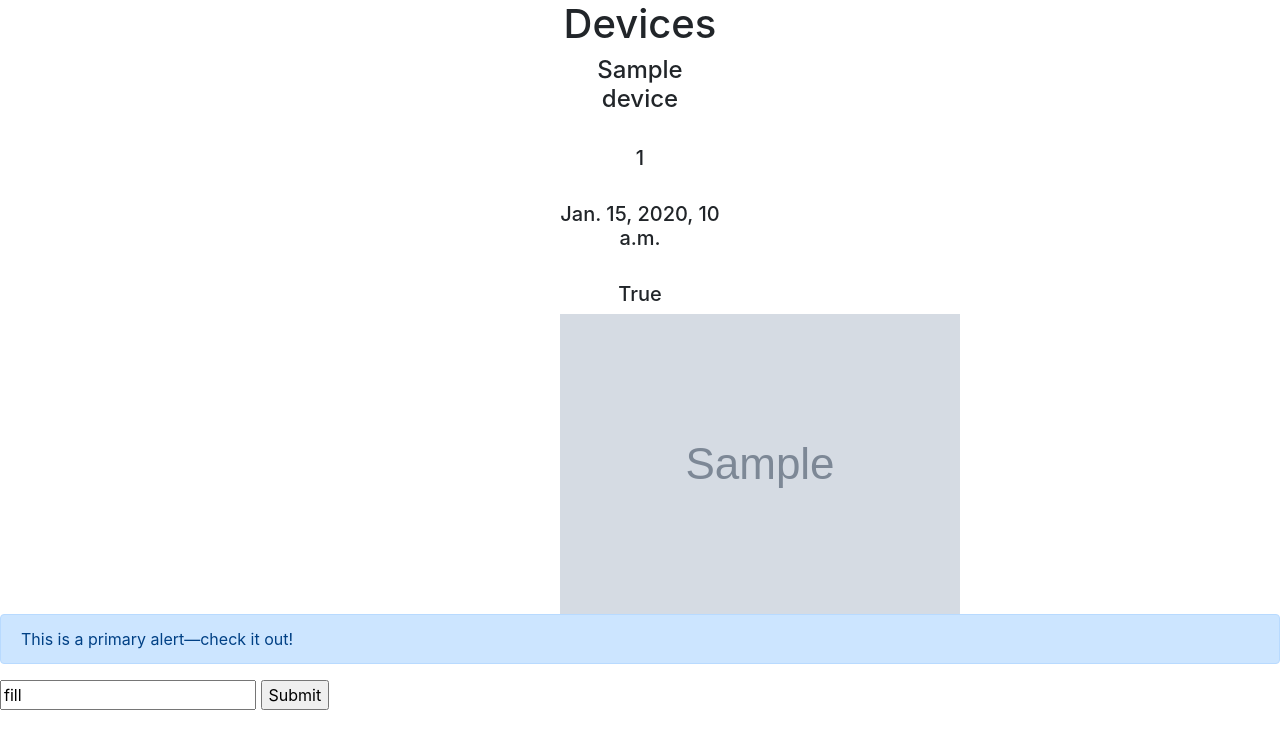
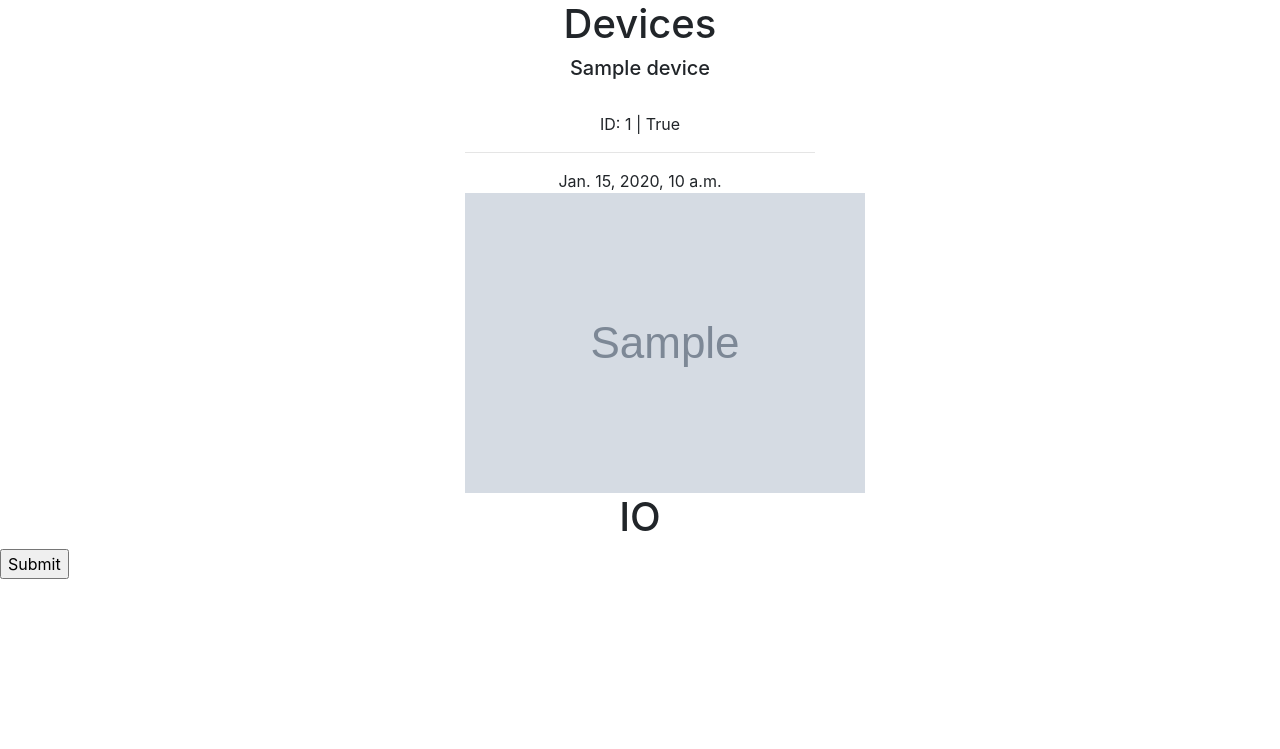
Before and after one commit to lennert-steyaert/Embedded_programming, a Django app: page /polls/ in a window 1280 px wide. Shown: the top 749 px of the page. Run offline with Django 3.2, Linux system fonts and the light colour scheme; tables that the repository leaves empty hold one stand-in row (values such as "Sample post"); grey boxes marked "Sample" are stand-in pictures; some libraries are stand-ins or nearby versions.

Commit message:
device block css data implementation

```diff
--- a/templates/home.html
+++ b/templates/home.html
@@ -13,27 +13,30 @@
        </div>
        <div class="row justify-content-md-center">
             {% for dev in devices %}
-            <div class="col-md-2" align="center">
+            <div class="col-md-4 space-top" align="center">
                 <div class="deviceview">
-                    <h4>{{dev.name}}</h4>
+                    <h5>{{dev.name}}</h4>
                     <br>
-                    <h5>{{dev.pk}}</h5>
+                    <h7>ID: {{dev.pk}} | {{dev.lastMessageAccepted}}</h7>
+                    <hr>
+                    <h7>{{dev.lastSync}}</h7>
                     <br>
-                    <h5>{{dev.lastSync}}</h5>
-                    <br>
-                    <h5>{{dev.lastMessageAccepted}}</h5>
-                    <img src="{{dev.img.url}}">
+                </div>
+                <div class="devicepicture">
+                    <img class="responsive-img fitpicture" src="{{dev.img.url}}">
                 </div>
             </div>
             {% endfor %}
         </div>
     </div>
-    <div class="alert alert-primary" role="alert">
-        This is a primary alert—check it out!
-    </div>
+    <div class="row justify-content-md-center">
+        <div class="col-sm" align="center">
+            <h1>IO</h1>
+        </div>
+   </div>
+
     <form action="extern" method="post">
     {% csrf_token %}
-        <input type="text" value="fill" name="num">
         <input type="submit">
     </form>
 {% endblock %}
```
